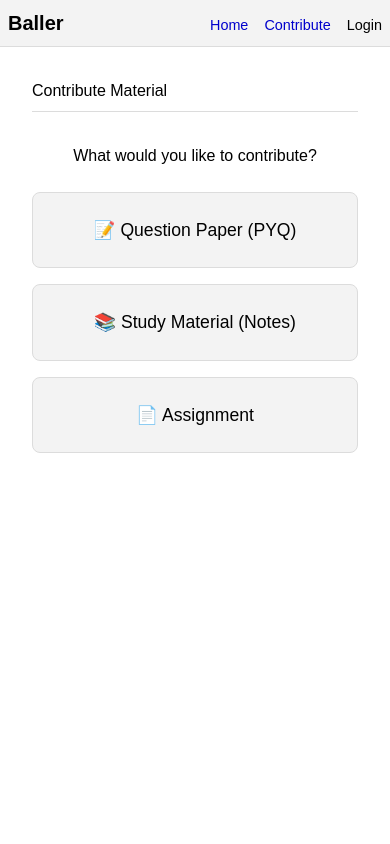
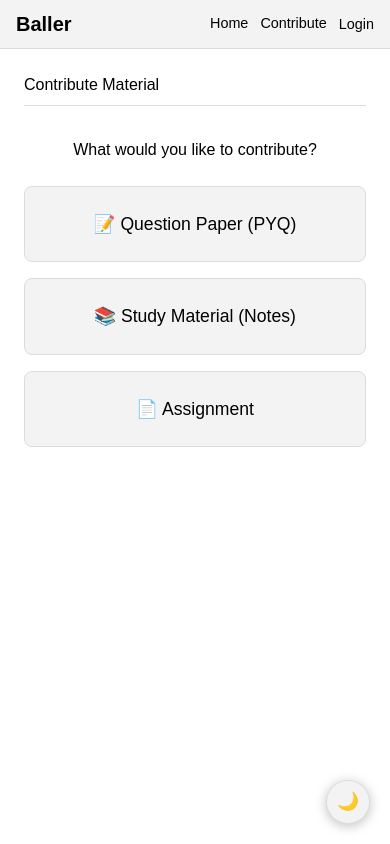
Before and after one commit to streakop/BALLER, a Next.js app: page /contribute in a window 390 px wide. Built offline with nearby package versions, Linux system fonts and the light colour scheme; no server answers; the database is empty.

Commit message:
feat: Add dark/light theme toggle with next-themes, fix form dark mode, responsive navbar

```diff
--- a/package.json
+++ b/package.json
@@ -13,6 +13,7 @@
     "@supabase/supabase-js": "^2.105.0",
     "lucide-react": "^1.11.0",
     "next": "16.2.4",
+    "next-themes": "^0.4.6",
     "react": "19.2.4",
     "react-dom": "19.2.4",
     "react-select": "^5.10.2"
--- a/src/app/contribute/page.tsx
+++ b/src/app/contribute/page.tsx
@@ -6,9 +6,46 @@ import { useSearchParams, useRouter } from 'next/navigation';
 import Select from 'react-select';
 import Link from 'next/link';
 
+// react-select style overrides using CSS variables directly.
+// Defined outside the component so it's a stable reference and
+// avoids any typeof window checks that cause hydration mismatches.
+const reactSelectStyles = {
+  control: (base: any) => ({
+    ...base,
+    backgroundColor: 'var(--color-cf-bg)',
+    borderColor: 'var(--color-cf-border)',
+    color: 'var(--color-cf-text)',
+    boxShadow: 'none',
+    '&:hover': { borderColor: 'var(--color-cf-link)' },
+  }),
+  menu: (base: any) => ({
+    ...base,
+    backgroundColor: 'var(--color-cf-bg)',
+    border: '1px solid var(--color-cf-border)',
+  }),
+  option: (base: any, state: any) => ({
+    ...base,
+    backgroundColor: state.isFocused ? 'var(--color-cf-header)' : 'var(--color-cf-bg)',
+    color: 'var(--color-cf-text)',
+  }),
+  singleValue: (base: any) => ({
+    ...base,
+    color: 'var(--color-cf-text)',
+  }),
+  placeholder: (base: any) => ({
+    ...base,
+    color: 'color-mix(in srgb, var(--color-cf-text) 45%, transparent)',
+  }),
+  input: (base: any) => ({
+    ...base,
+    color: 'var(--color-cf-text)',
+  }),
+};
+
 function ContributeForm() {
   const router = useRouter();
   const searchParams = useSearchParams();
+
   const defaultSubjectId = searchParams?.get('subject') || '';
   const typeParam = searchParams?.get('type');
 
@@ -145,7 +182,7 @@ function ContributeForm() {
         </div>
       )}
 
-      <div style={{ marginBottom: '1rem', display: 'flex', justifyContent: 'space-between', alignItems: 'center', backgroundColor: '#f9f9f9', padding: '0.5rem 1rem', border: '1px solid var(--color-cf-border)' }}>
+      <div style={{ marginBottom: '1rem', display: 'flex', justifyContent: 'space-between', alignItems: 'center', backgroundColor: 'var(--color-cf-header)', padding: '0.5rem 1rem', border: '1px solid var(--color-cf-border)' }}>
         <span>You are contributing: <strong>{selectedType}</strong></span>
         <Link href="/contribute" style={{ background: 'none', border: 'none', color: 'var(--color-link)', cursor: 'pointer', textDecoration: 'underline' }}>Change</Link>
       </div>
@@ -154,12 +191,13 @@ function ContributeForm() {
         <div>
           <label style={{ display: 'block', fontWeight: 'bold', marginBottom: '0.5rem' }}>Subject</label>
           <Select
+            instanceId="select-subject"
             name="subject_id"
             required
             defaultValue={subjects.map(s => ({ value: s.id, label: `${s.code} - ${s.name}` })).find(o => o.value === defaultSubjectId)}
             options={subjects.map(sub => ({ value: sub.id, label: `${sub.code} - ${sub.name}` }))}
             placeholder="-- Search or Select a Course --"
-            styles={{ control: (base) => ({ ...base, borderColor: 'var(--color-cf-border)' }) }}
+            styles={reactSelectStyles}
           />
         </div>
 
@@ -167,11 +205,12 @@ function ContributeForm() {
           <div style={{ flex: '1 1 200px' }}>
             <label style={{ display: 'block', fontWeight: 'bold', marginBottom: '0.5rem' }}>Semester</label>
             <Select
+              instanceId="select-semester"
               name="semester"
               required
               options={semesters.map(sem => ({ value: sem.name, label: sem.name }))}
               placeholder="-- Search or Select a Semester --"
-              styles={{ control: (base) => ({ ...base, borderColor: 'var(--color-cf-border)' }) }}
+              styles={reactSelectStyles}
             />
           </div>
         </div>
@@ -188,9 +227,9 @@ function ContributeForm() {
                     flex: 1,
                     padding: '0.4rem',
                     cursor: 'pointer',
-                    border: examType === 'Midterm' ? '2px solid #2563eb' : '2px solid #ccc',
-                    backgroundColor: examType === 'Midterm' ? '#eff6ff' : 'transparent',
-                    color: examType === 'Midterm' ? '#1d4ed8' : '#666',
+                    border: examType === 'Midterm' ? '2px solid var(--color-cf-link)' : '2px solid var(--color-cf-border)',
+                    backgroundColor: examType === 'Midterm' ? 'var(--color-cf-header)' : 'transparent',
+                    color: examType === 'Midterm' ? 'var(--color-cf-link)' : 'var(--color-cf-text)',
                     borderRadius: '6px',
                     fontWeight: 'bold',
                     transition: 'all 0.2s ease-in-out'
@@ -205,9 +244,9 @@ function ContributeForm() {
                     flex: 1,
                     padding: '0.4rem',
                     cursor: 'pointer',
-                    border: examType === 'Endterm' ? '2px solid #2563eb' : '2px solid #ccc',
-                    backgroundColor: examType === 'Endterm' ? '#eff6ff' : 'transparent',
-                    color: examType === 'Endterm' ? '#1d4ed8' : '#666',
+                    border: examType === 'Endterm' ? '2px solid var(--color-cf-link)' : '2px solid var(--color-cf-border)',
+                    backgroundColor: examType === 'Endterm' ? 'var(--color-cf-header)' : 'transparent',
+                    color: examType === 'Endterm' ? 'var(--color-cf-link)' : 'var(--color-cf-text)',
                     borderRadius: '6px',
                     fontWeight: 'bold',
                     transition: 'all 0.2s ease-in-out'
--- a/src/app/globals.css
+++ b/src/app/globals.css
@@ -14,12 +14,91 @@
   --foreground: var(--color-cf-text);
 }
 
+/* Dark mode — toggled by next-themes adding class="dark" to <html> */
+.dark {
+  --color-cf-bg: #121212;
+  --color-cf-text: #e8e8e8;
+  --color-cf-border: #333333;
+  --color-cf-header: #1e1e1e;
+  --color-cf-link: #7eb9ff;
+  --color-cf-link-hover: #aad4ff;
+}
+
+/* ── Navbar ───────────────────────────────────────────── */
+.navbar {
+  background: var(--color-cf-header);
+  border-bottom: 1px solid var(--color-cf-border);
+  padding: 0 1rem;
+}
+
+.navbar-inner {
+  display: flex;
+  align-items: center;
+  justify-content: space-between;
+  max-width: 1200px;
+  margin: 0 auto;
+  min-height: 48px;
+}
+
+.nav-links {
+  display: flex;
+  align-items: center;
+  justify-content: flex-end;
+  gap: 0.75rem;
+  flex: 1;
+  min-width: 0;
+  overflow-x: auto;
+  scrollbar-width: none;
+}
+
+.nav-links::-webkit-scrollbar {
+  display: none;
+}
+
+.nav-links a {
+  color: var(--color-cf-text);
+  font-size: 0.9rem;
+  white-space: nowrap;
+}
+
+/* ThemeToggle desktop: last in nav-links, always rightmost due to flex-end */
+.nav-links > button {
+  flex-shrink: 0;
+}
+
+/* ThemeToggle mobile: floating button — completely independent of navbar layout */
+@media (max-width: 640px) {
+  .nav-links > button {
+    position: fixed;
+    bottom: 1.25rem;
+    right: 1.25rem;
+    z-index: 999;
+    background: var(--color-cf-header) !important;
+    border: 1px solid var(--color-cf-border) !important;
+    border-radius: 50%;
+    width: 44px;
+    height: 44px;
+    display: flex !important;
+    align-items: center;
+    justify-content: center;
+    box-shadow: 0 2px 12px rgba(0, 0, 0, 0.25);
+    padding: 0 !important;
+    font-size: 1.1rem !important;
+  }
+}
+
+
+
+
+
 body {
-  background: var(--background);
-  color: var(--foreground);
+
+  background: var(--color-cf-bg);
+  color: var(--color-cf-text);
   font-family: Arial, Helvetica, sans-serif;
   margin: 0;
   padding: 0;
+  transition: background-color 0.2s ease, color 0.2s ease;
 }
 
 table {
@@ -28,7 +107,8 @@ table {
   margin-bottom: 1rem;
 }
 
-th, td {
+th,
+td {
   border: 1px solid var(--color-cf-border);
   padding: 0.5rem;
   text-align: left;
@@ -40,7 +120,7 @@ th {
 }
 
 tr:nth-child(even) {
-  background-color: #fcfcfc;
+  background-color: color-mix(in srgb, var(--color-cf-bg) 90%, var(--color-cf-border));
 }
 
 a {
@@ -52,3 +132,26 @@ a:hover {
   text-decoration: underline;
   color: var(--color-cf-link-hover);
 }
+
+/* ── Form fields ──────────────────────────────────────── */
+input,
+textarea,
+select {
+  background-color: var(--color-cf-bg);
+  color: var(--color-cf-text);
+  border: 1px solid var(--color-cf-border);
+  border-radius: 4px;
+  box-sizing: border-box;
+  transition: background-color 0.2s ease, color 0.2s ease, border-color 0.2s ease;
+}
+
+input::placeholder,
+textarea::placeholder {
+  color: color-mix(in srgb, var(--color-cf-text) 45%, transparent);
+}
+
+/* Utility: replaces hardcoded #f9f9f9 panels */
+.panel-muted {
+  background-color: var(--color-cf-header);
+  border: 1px solid var(--color-cf-border);
+}
--- a/src/app/layout.tsx
+++ b/src/app/layout.tsx
@@ -3,6 +3,9 @@ import "./globals.css";
 import Link from 'next/link';
 import { createClient } from '@/lib/supabase/server';
 import { signInWithGoogle, signOut } from './actions';
+import { ThemeProvider } from "@/components/ThemeProvider";
+import { ThemeToggle } from "@/components/ThemeToggle";
+
 
 export const metadata: Metadata = {
   title: "Baller - PYQ & Study Material",
@@ -19,16 +22,17 @@ export default async function RootLayout({
   const isAdmin = user?.email === (process.env.ADMIN_EMAIL || 'admin@example.com');
 
   return (
-    <html lang="en">
+    <html lang="en" suppressHydrationWarning>
       <body>
-        <div style={{ padding: '0.5rem', backgroundColor: 'var(--color-cf-header)', borderBottom: '1px solid var(--color-cf-border)' }}>
-          <div style={{ display: 'flex', justifyContent: 'space-between', alignItems: 'baseline' }}>
+        <ThemeProvider attribute="class" defaultTheme="system" enableSystem>
+          <nav className="navbar">
+            <div className="navbar-inner">
               <h1 style={{ margin: 0, fontSize: '1.25rem' }}>
                 <Link href="/" style={{ color: 'var(--color-cf-text)', textDecoration: 'none' }}>
                   <strong>Baller</strong>
                 </Link>
               </h1>
-            <div style={{ display: 'flex', gap: '1rem', fontSize: '0.9rem', alignItems: 'baseline' }}>
+              <div className="nav-links">
                 <Link href="/">Home</Link>
                 <Link href="/contribute">Contribute</Link>
                 {user && <Link href="/history">History</Link>}
@@ -42,12 +46,14 @@ export default async function RootLayout({
                     <button type="submit" style={{ cursor: 'pointer', background: 'none', border: 'none', color: 'var(--color-link)', fontSize: '0.9rem', padding: 0 }}>Logout</button>
                   </form>
                 )}
+                <ThemeToggle />
               </div>
             </div>
-        </div>
-        <main style={{ padding: '1rem' }}>
+          </nav>
+          <main style={{ padding: '0.5rem' }}>
             {children}
           </main>
+        </ThemeProvider>
       </body>
     </html>
   );
--- /dev/null
+++ b/src/components/ThemeProvider.tsx
@@ -0,0 +1,8 @@
+'use client';
+
+import { ThemeProvider as NextThemesProvider } from 'next-themes';
+import type { ThemeProviderProps } from 'next-themes';
+
+export function ThemeProvider({ children, ...props }: ThemeProviderProps) {
+  return <NextThemesProvider {...props}>{children}</NextThemesProvider>;
+}
--- /dev/null
+++ b/src/components/ThemeToggle.tsx
@@ -0,0 +1,32 @@
+'use client';
+
+import { useTheme } from 'next-themes';
+import { useEffect, useState } from 'react';
+
+export function ThemeToggle() {
+  const { theme, setTheme } = useTheme();
+  const [mounted, setMounted] = useState(false);
+
+  // Avoid hydration mismatch — only render after mount
+  useEffect(() => setMounted(true), []);
+  if (!mounted) return null;
+
+  const isDark = theme === 'dark';
+
+  return (
+    <button
+      onClick={() => setTheme(isDark ? 'light' : 'dark')}
+      title={isDark ? 'Switch to light mode' : 'Switch to dark mode'}
+      style={{
+        background: 'none',
+        cursor: 'pointer',
+        color: 'var(--color-cf-text)',
+        lineHeight: 1,
+        padding: '4px 8px',
+      }}
+      aria-label="Toggle theme"
+    >
+      {isDark ? '☀️' : '🌙'}
+    </button>
+  );
+}
```
Also changed, not shown: 1 other file (tests, documents, lock files or other folders). Lines whose indentation alone changed are shown as unchanged.
